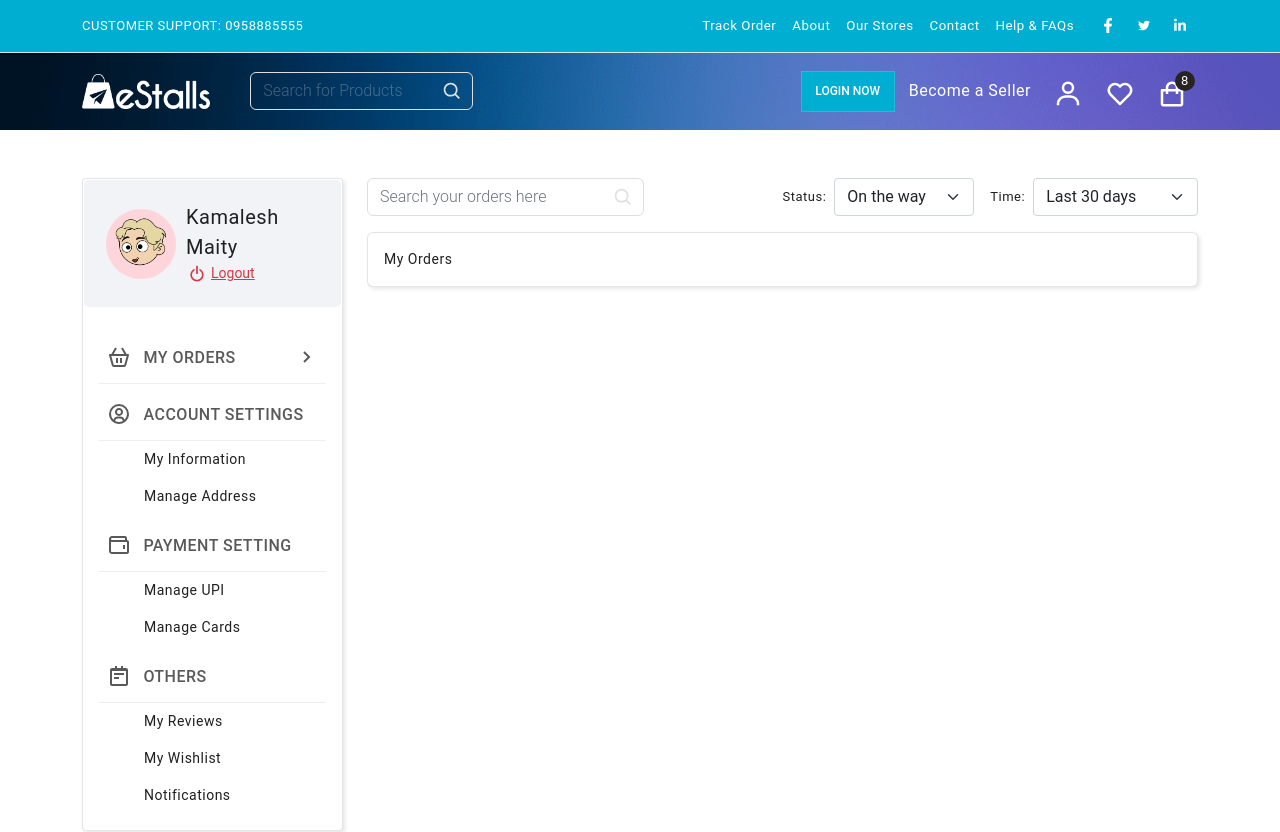
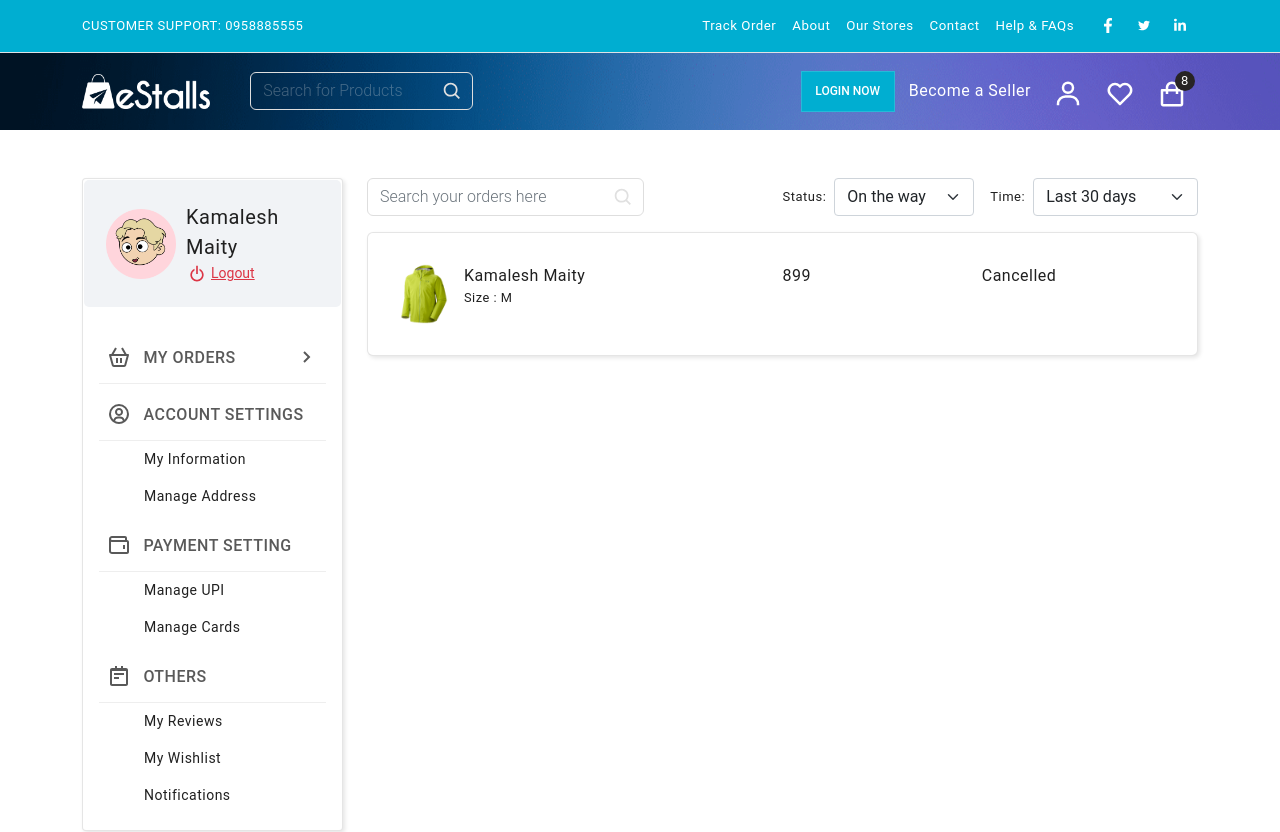
Before and after one commit to kamalesh777/e-stalls-client, a Next.js app: page /profile/orders in a window 1280 px wide. Shown: the top 832 px of the page. Built offline with nearby package versions, Linux system fonts and the light colour scheme.

Commit message:
Fix - file structure changed

```diff
--- a/src/components/Profile/AccountSetting/ManageAddress.tsx
+++ b/src/components/Profile/AccountSetting/ManageAddress.tsx
@@ -1,6 +1,7 @@
 import React from 'react'
 
-const ManageAddress = () => {
+const ManageAddress = (): JSX.Element => {
+  console.log('hello')
   return (
     <div className="card">
       <div className="card-body">Manage Address</div>
--- a/src/components/Profile/AccountSetting/PersonalInfo.tsx
+++ b/src/components/Profile/AccountSetting/PersonalInfo.tsx
@@ -1,6 +1,7 @@
 import React from 'react'
 
-const PersonalInfo = () => {
+const PersonalInfo = (): JSX.Element => {
+  console.log("hello")
   return (
     <div className="card">
       <div className="card-body">PersonalInfo</div>
--- a/src/components/Profile/Orders/index.tsx
+++ b/src/components/Profile/Orders/index.tsx
@@ -2,7 +2,11 @@ import React from 'react'
 import { Col, Row } from 'react-bootstrap'
 import { BiSearch } from 'react-icons/bi'
 
-const Orders = (): JSX.Element => (
+import orderData from '@/mock/orders.json'
+
+const Orders = (): JSX.Element => {
+  console.log(orderData)
+  return (
     <>
       <Row className="g-0 mb-3">
         <Col md={4}>
@@ -35,9 +39,29 @@ const Orders = (): JSX.Element => (
         </Col>
       </Row>
       <div className="card">
-      <div className="card-body">My Orders</div>
+        <div className="card-body">
+          {}
+          <Row className="order-list-row g-0">
+            <Col sm={6}>
+              <div className="order-product-col">
+                <img src="/assets/images/products/04.png" className="op-image" />
+                <div className="">
+                  <p className="fs-6 mb-0">Kamalesh Maity</p>
+                  <p className="fs-7 mb-0">Size : M</p>
+                </div>
+              </div>
+            </Col>
+            <Col sm={3}>
+              <p className="fs-6">899</p>
+            </Col>
+            <Col sm={3}>
+              <p className="fs-6 font-weight-bold">Cancelled</p>
+            </Col>
+          </Row>
+        </div>
       </div>
     </>
   )
+}
 
 export default Orders
--- /dev/null
+++ b/src/mock/orders.json
@@ -0,0 +1,58 @@
+[
+    {
+        "product_image": "/assets/images/products/01.png",
+        "title": "Bumtum Baby Pull-Up Diaper Pants - M",
+        "price": "555",
+        "variant": [
+            {
+                "label": "Size",
+                "value": "M"
+            }
+        ],
+        "status": "Delivered",
+        "status_code": 2
+    },
+    {
+        "product_image": "/assets/images/products/02.png",
+        "title": "FALLALERY Copper Drop Earring",
+        "price": "199",
+        "variant": [
+            {
+                "label": "Color",
+                "value": "Gold"
+            }
+        ],
+        "status": "Canceled",
+        "status_code": 0
+    },
+    {
+        "product_image": "/assets/images/products/03.png",
+        "title": "FIT & FITNESS 2Kg X 2 Pc Black Ankle & W...",
+        "price": "999",
+        "variant": [
+            {
+                "label": "Size",
+                "value": "M"
+            },
+            {
+                "label": "Color",
+                "value": "Light Blue"
+            }
+        ],
+        "status": "Delivered",
+        "status_code": 2
+    },
+    {
+        "product_image": "/assets/images/products/04.png",
+        "title": "NOVA NHT 1039 USB Trimmer 45 min  Runtim...",
+        "price": "699",
+        "variant": [
+            {
+                "label": "Color",
+                "value": "Black"
+            }
+        ],
+        "status": "Refunded",
+        "status_code": 1
+    }
+]
--- a/styles/globals.scss
+++ b/styles/globals.scss
@@ -268,6 +268,7 @@ Menu
 input[type="checkbox"] + label{
     margin-left: 5px;
 }
+
 
 
 /*==========Profile===================*/
@@ -484,6 +485,20 @@ ul.categories-list li {
 	left: 0;
 	top: 55%;
 	z-index: 5;
+}
+
+/* ================ order page =================*/
+.order-list-row {
+	padding: 15px 0;
+}
+.order-list-row:not(:last-child) {
+	border-bottom: 1px solid $bg-dark-1;
+}
+.order-product-col img {
+    height: 60px;
+}
+.order-product-col {
+    display: flex;
 }
 
 /* Responsive */
```
Also changed, not shown: src/components/Profile/Others/index.tsx (+3 -4 lines), tsconfig.json (+4 -3 lines). Lines whose indentation alone changed are shown as unchanged.
